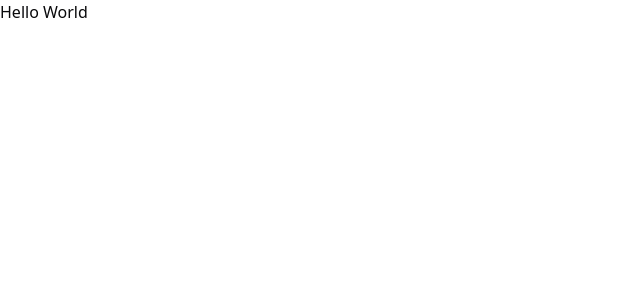
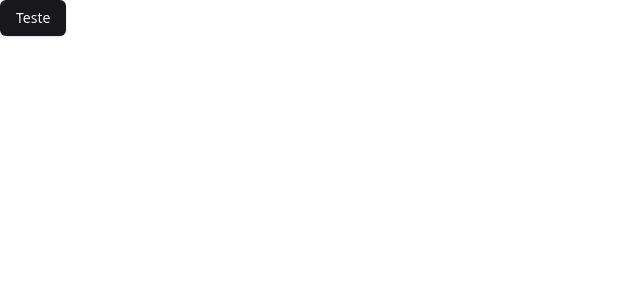
Before and after one commit to ArthurPMachado/Transcript-IA, a React (Vite) app: page / in a window 1280 px wide. Shown: the top 300 px of the page, without its empty margins (0-640 px from the left). Built offline with nearby package versions, Linux system fonts and the light colour scheme.

Commit message:
configure vite

```diff
--- a/src/App.tsx
+++ b/src/App.tsx
@@ -1,5 +1,7 @@
+import { Button } from "./components/ui/button";
+
 export function App() {
   return (
-    <h1>Hello World</h1>
+    <Button>Teste</Button>
   )
 }
--- a/vite.config.ts
+++ b/vite.config.ts
@@ -1,6 +1,12 @@
-import { defineConfig } from 'vite'
-import react from '@vitejs/plugin-react'
+import path from "path"
+import react from "@vitejs/plugin-react"
+import { defineConfig } from "vite"
 
 export default defineConfig({
   plugins: [react()],
+  resolve: {
+    alias: {
+      "@": path.resolve(__dirname, "./src"),
+    },
+  },
 })
```
